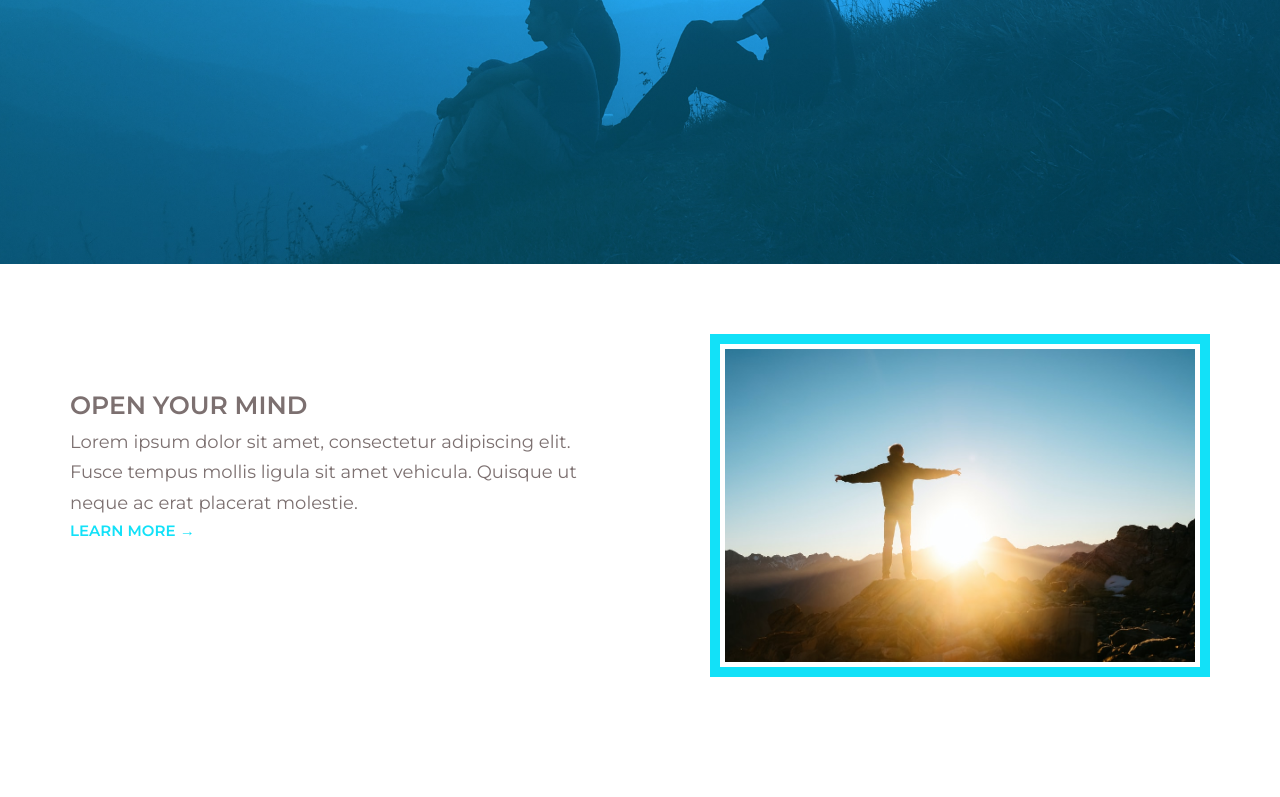
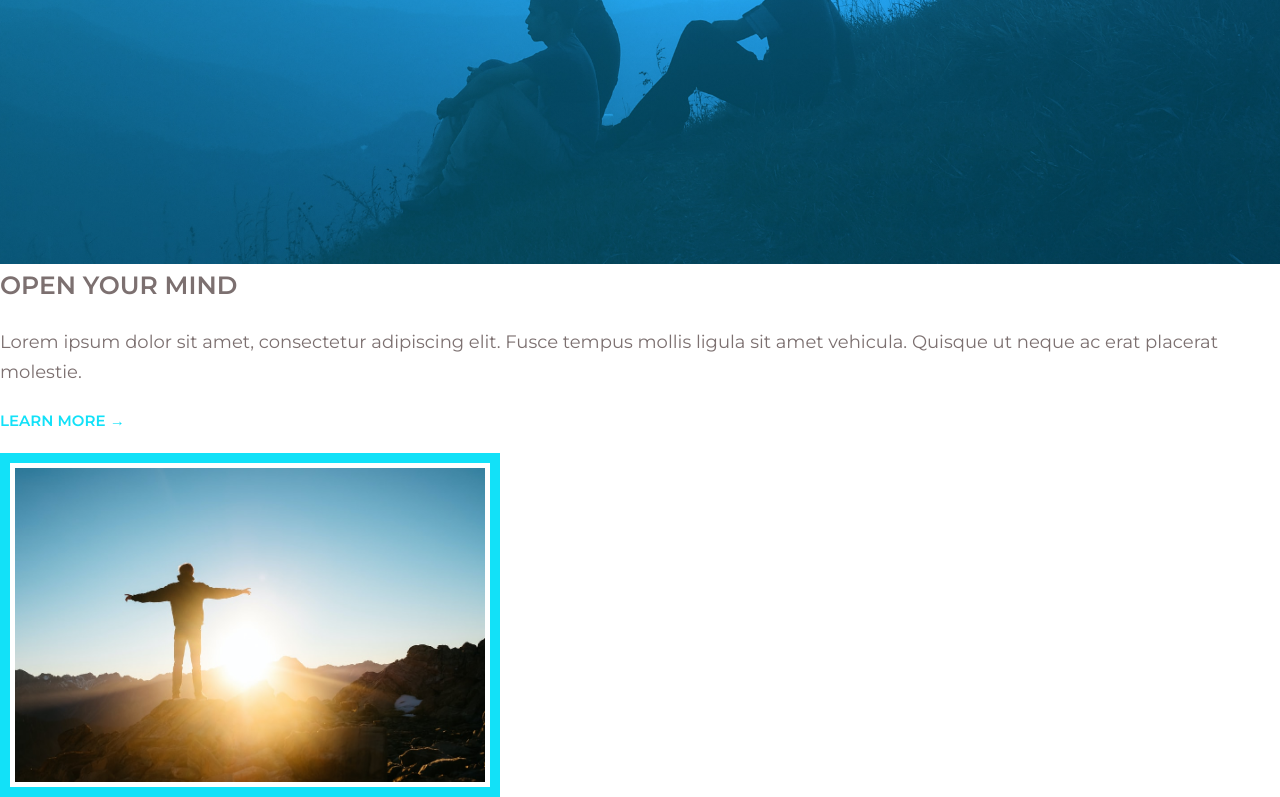
Before and after one commit to KosmicArts/Pyromania-2.0, a plain HTML site: page index.html in a window 1280 px wide. Shown: the part 496-1293 px from the top of the page. Before the commit the page ends 1243 px from the top, so only its background shows below. Drawn offline with Linux system fonts and the light colour scheme.

Commit message:
cleaning html, remove flex.scss
title

```diff
--- a/index.html
+++ b/index.html
@@ -29,8 +29,6 @@
 
         <main>
             <section class="section_info">
-                <div class="infoAll_box">
-                    <div class="infoText_box">
                 <h4 class="header_secondary">
                     Open your mind
                 </h4>
@@ -41,14 +39,8 @@
                 </p>
 
                 <a href="#" class="btn btn_secondary">Learn more &#8594;</a>
-                    </div>
 
-                    <div class="infoImage_box">
                 <img class="infoImage" src="/imgs/tpose.jpg" alt="man t-posing">
-                    </div>
-                </div>
-
-
 
             </section>
         </main>
--- a/sass/layout/_flex.scss
+++ /dev/null
@@ -1,24 +0,0 @@
-// SECTION_INFO =========================================
-
-.section_info{
-    position: absolute;
-
-    .infoAll_box{
-        display: grid;
-        grid-template-columns: 1fr 1fr;
-        grid-gap: 10rem;
-    }
-
-    .infoText_box{
-        position: relative;
-        top: 5rem;
-
-    }
-
-    .infoImage_box{
-        display: flex;
-        flex-direction: row-reverse;
-        justify-content: flex-start;
-    }
-
-}
--- a/sass/pages/_home.scss
+++ b/sass/pages/_home.scss
@@ -1,3 +1,8 @@
+// SECTION_INFO =========================================
+
 .section_info{
-    padding: 7rem 7rem;
+    // padding: 7rem 7rem;
+
+    display: grid;
+    grid-gap: 2rem;
 }
```
Also changed, not shown: sass/main.css, 1 other file. Lines whose indentation alone changed are shown as unchanged.
